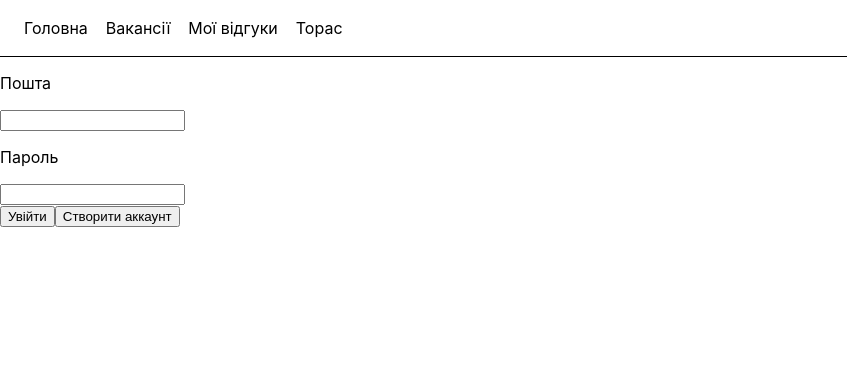
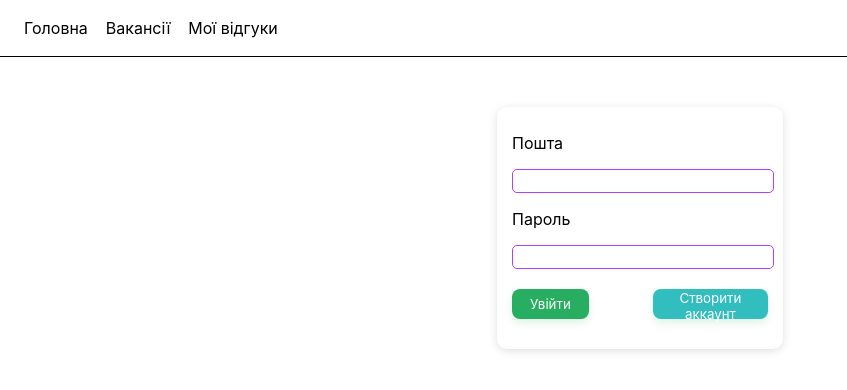
Before and after one commit to Dimchykus/AHFI, a React (Create React App) app: page /login in a window 1280 px wide. Shown: the top 390 px of the page, without its empty margins (0-847 px from the left). Built offline with nearby package versions, Linux system fonts and the light colour scheme.

Commit message:
login design

```diff
--- a/src/App.js
+++ b/src/App.js
@@ -28,13 +28,7 @@ const ProtectedRoute = ({ user, children }) => {
 
 function App() {
   let navigate = useNavigate();
-  const [user, setUser] = useState({
-    id: 0,
-    name: 'Торас',
-    age: -1,
-    experience: 100500,
-    isAdmin: true,
-  });
+  const [user, setUser] = useState(null);
 
   /*
  {
--- a/src/components/Login/index.js
+++ b/src/components/Login/index.js
@@ -1,6 +1,7 @@
 import { useState } from 'react';
 import Api from '../../api';
 import { useNavigate } from 'react-router-dom';
+import './style.scss';
 
 const Login = ({ setUser }) => {
   let navigate = useNavigate();
@@ -43,7 +44,7 @@ const Login = ({ setUser }) => {
           type='text'
           value={password}
           id='city'
-          classname='login_input'
+          className='login_input'
           onChange={(e) => {
             setPass(e.target.value);
           }}
@@ -65,14 +66,14 @@ const Login = ({ setUser }) => {
       </button>
     </div>
   ) : (
-    <div>
+    <div className='login-form'>
       <div class='login_inputBlock'>
         <p class='login_inputTitle'>Пошта</p>
         <input
           type='text'
           value={email}
           id='city'
-          classname='login_input'
+          className='login_input'
           onChange={(e) => {
             setEmail(e.target.value);
           }}
@@ -84,13 +85,15 @@ const Login = ({ setUser }) => {
           type='text'
           value={password}
           id='city'
-          classname='login_input'
+          className='login_input'
           onChange={(e) => {
             setPass(e.target.value);
           }}
         />
       </div>
+      <div className='buttonscn'>
         <button
+          className='login-button'
           onClick={() => {
             submit();
           }}
@@ -98,6 +101,7 @@ const Login = ({ setUser }) => {
           Увійти
         </button>
         <button
+          className='signin-button'
           onClick={() => {
             setState(true);
           }}
@@ -105,6 +109,7 @@ const Login = ({ setUser }) => {
           Створити аккаунт
         </button>
       </div>
+    </div>
   );
 };
 
--- /dev/null
+++ b/src/components/Login/style.scss
@@ -0,0 +1,79 @@
+.login-form {
+  width: 20%;
+  box-shadow: rgba(99, 99, 99, 0.2) 0px 2px 8px 0px;
+  padding: 10px 15px;
+  margin: 0 auto;
+  border-radius: 10px;
+  margin-top: 50px;
+}
+.login_input {
+  width: 100%;
+  height: 20px;
+  border-radius: 5px;
+  border: 1px solid #af40ff;
+}
+.buttonscn {
+  display: flex;
+}
+.login-button {
+  display: block;
+  margin: 20px 0;
+  height: 30px;
+  width: 30%;
+  background-color: #27ae60;
+  border-radius: 8px;
+  border-style: none;
+  box-shadow: rgba(39, 174, 96, 0.15) 0 4px 9px;
+  box-sizing: border-box;
+  color: #fff;
+  cursor: pointer;
+  font-family: Inter, -apple-system, system-ui, 'Segoe UI', Helvetica, Arial,
+    sans-serif;
+
+  text-align: center;
+  transition: all 0.3s;
+
+  &:hover {
+    background-color: #1e8449;
+    opacity: 1;
+    transform: translateY(0);
+    transition-duration: 0.35s;
+  }
+
+  &:active {
+    transform: translateY(2px);
+    transition-duration: 0.35s;
+  }
+}
+
+.signin-button {
+  display: block;
+  margin: auto 0;
+  margin-left: auto;
+  height: 30px;
+  width: 45%;
+  background-color: #32bebf;
+  border-radius: 8px;
+  border-style: none;
+  box-shadow: rgba(39, 174, 96, 0.15) 0 4px 9px;
+  box-sizing: border-box;
+  color: #fff;
+  cursor: pointer;
+  font-family: Inter, -apple-system, system-ui, 'Segoe UI', Helvetica, Arial,
+    sans-serif;
+
+  text-align: center;
+  transition: all 0.3s;
+
+  &:hover {
+    background-color: #2aa7a8;
+    opacity: 1;
+    transform: translateY(0);
+    transition-duration: 0.35s;
+  }
+
+  &:active {
+    transform: translateY(2px);
+    transition-duration: 0.35s;
+  }
+}
```
Lines whose indentation alone changed are shown as unchanged.
